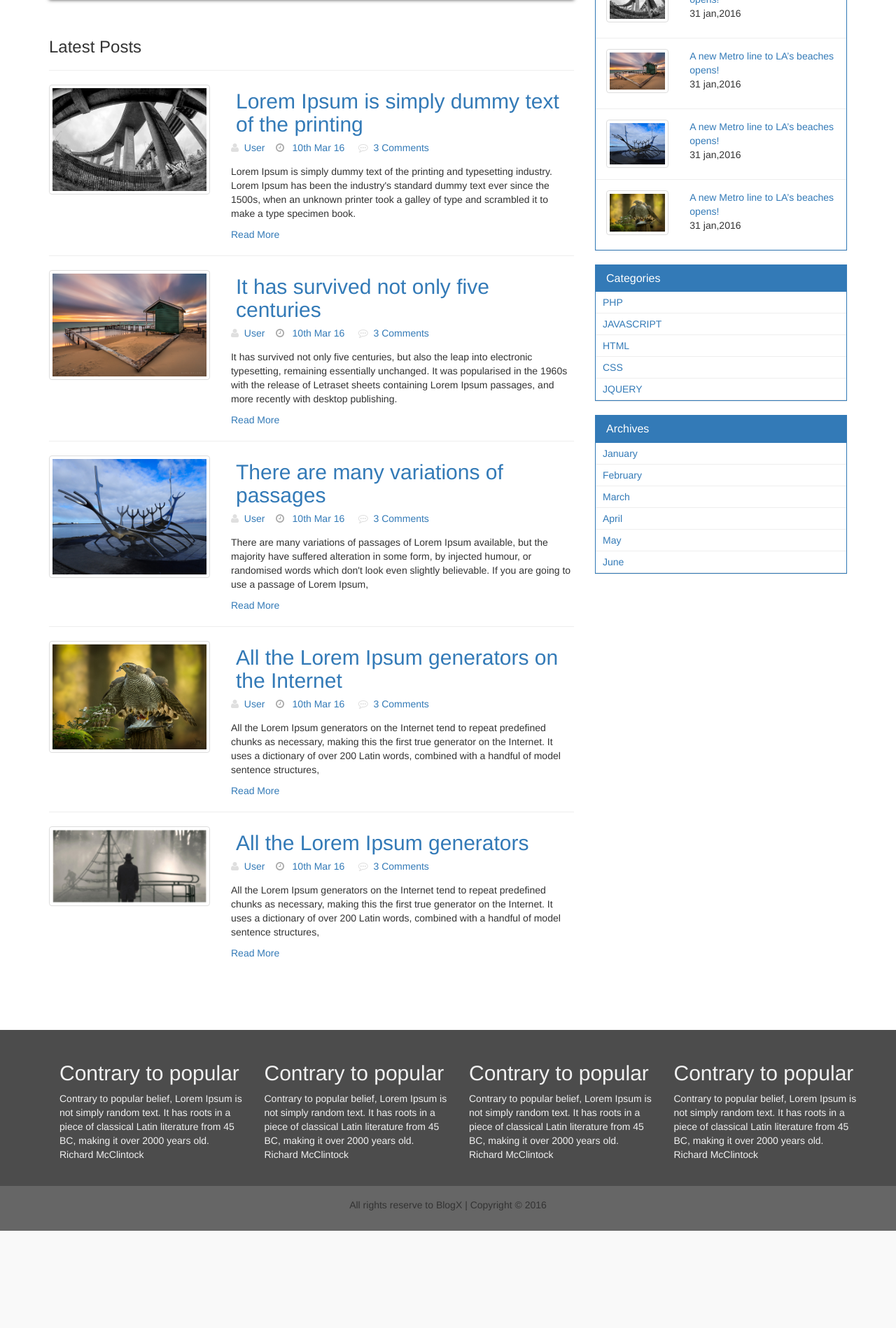
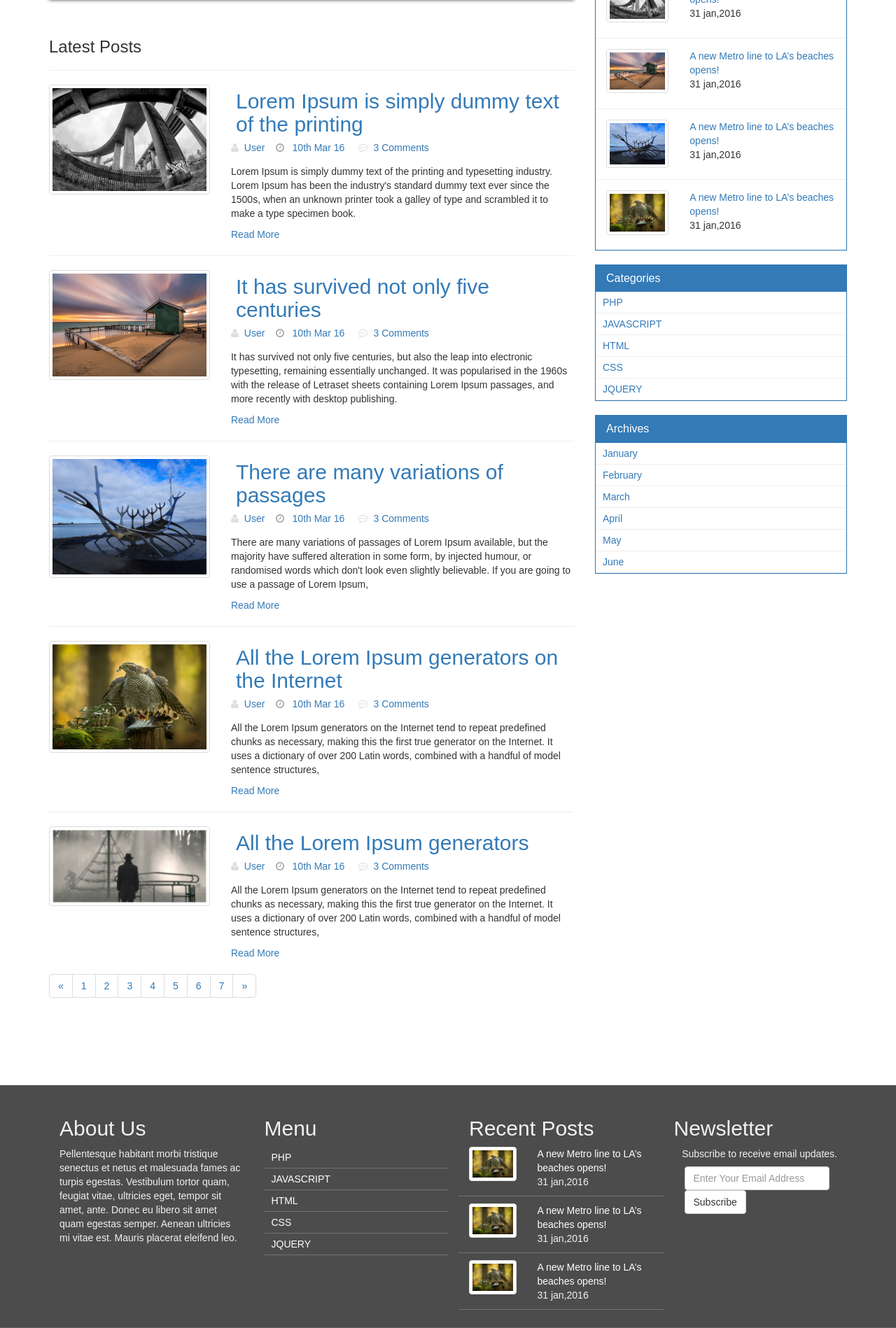
Before and after one commit to themeexpress/Blogx, a PHP site: page /main.html in a window 1280 px wide. Shown: the part 533-2431 px from the top of the page at 70% size. Before the commit the page ends 2292 px from the top, so only its background shows below. Run offline with PHP 8.4, Linux system fonts and the light colour scheme.

Commit message:
main tamplate's footer

```diff
--- a/css/custom.css
+++ b/css/custom.css
@@ -30,6 +30,9 @@ padding: 17px;
 
 
 /*limon*/
+body{
+	font-family: 'Raleway', sans-serif;
+}
 .border-bottom{
 	border-bottom: 1px solid #eee;
 }
--- a/index.html
+++ b/index.html
@@ -11,6 +11,7 @@
     <link href="css/bootstrap.css" rel="stylesheet">
     <link href="css/custom.css" rel="stylesheet">
     <link href="css/font-awesome.css" rel="stylesheet">
+    <link href='https://fonts.googleapis.com/css?family=Raleway' rel='stylesheet' type='text/css'>
 
     <!-- HTML5 shim and Respond.js for IE8 support of HTML5 elements and media queries -->
     <!-- WARNING: Respond.js doesn't work if you view the page via file:// -->
--- a/main.html
+++ b/main.html
@@ -174,7 +174,27 @@
 
                       </div>
 
-
+                      <nav>
+                        <ul class="pagination">
+                          <li>
+                            <a href="#" aria-label="Previous">
+                              <span aria-hidden="true">&laquo;</span>
+                            </a>
+                          </li>
+                          <li><a href="#">1</a></li>
+                          <li><a href="#">2</a></li>
+                          <li><a href="#">3</a></li>
+                          <li><a href="#">4</a></li>
+                          <li><a href="#">5</a></li>
+                          <li><a href="#">6</a></li>
+                          <li><a href="#">7</a></li>
+                          <li>
+                            <a href="#" aria-label="Next">
+                              <span aria-hidden="true">&raquo;</span>
+                            </a>
+                          </li>
+                        </ul>
+                      </nav>
                   </div><!--End content area-->
                   <div class="col-md-4"><!--Sidebar area-->
                       <div class="panel panel-primary">
@@ -308,26 +328,64 @@
           <div class="col-md-3">
 
             <article>
-              <h2>Contrary to popular</h2>
-              <p>Contrary to popular belief, Lorem Ipsum is not simply random text. It has roots in a piece of classical Latin literature from 45 BC, making it over 2000 years old. Richard McClintock</p>
+              <h2>About Us</h2>
+              <p>Pellentesque habitant morbi tristique senectus et netus et malesuada fames ac turpis egestas. Vestibulum tortor quam, feugiat vitae, ultricies eget, tempor sit amet, ante. Donec eu libero sit amet quam egestas semper. Aenean ultricies mi vitae est. Mauris placerat eleifend leo.</p>
             </article>
           </div>
           <div class="col-md-3">
             <article>
-              <h2>Contrary to popular</h2>
-              <p>Contrary to popular belief, Lorem Ipsum is not simply random text. It has roots in a piece of classical Latin literature from 45 BC, making it over 2000 years old. Richard McClintock</p>
+              <h2>Menu</h2>
+              <ul class="list-footer">
+                <li><a href="#">PHP</a></li>
+                <li><a href="#">JAVASCRIPT</a></li>
+                <li><a href="#">HTML</a></li>
+                <li><a href="#">CSS</a></li>
+                <li><a href="#">JQUERY</a></li>
+              </ul>
+            </article>
+          </div>
+          <div class="col-md-3">
+            <article class="footer-recent-posts">
+              <h2>Recent Posts</h2>
+              <div class="row footer-border">
+                <div class="col-md-4 col-sm-2 col-xs-4">
+                  <img src="image/four.jpg" class="img-thumbnail">
+                </div>
+                <div class="col-md-8">
+                  <a href="#">A new Metro line to LA’s beaches opens!</a>
+                  <p>31 jan,2016</p>
+                </div>
+              </div>
+              <div class="row footer-border top-spacing">
+                <div class="col-md-4 col-sm-2 col-xs-4">
+                  <img src="image/four.jpg" class="img-thumbnail">
+                </div>
+                <div class="col-md-8">
+                  <a href="#">A new Metro line to LA’s beaches opens!</a>
+                  <p>31 jan,2016</p>
+                </div>
+              </div>
+              <div class="row footer-border top-spacing">
+                <div class="col-md-4 col-sm-2 col-xs-4">
+                  <img src="image/four.jpg" class="img-thumbnail">
+                </div>
+                <div class="col-md-8">
+                  <a href="#">A new Metro line to LA’s beaches opens!</a>
+                  <p>31 jan,2016</p>
+                </div>
+              </div>
             </article>
           </div>
           <div class="col-md-3">
             <article>
-              <h2>Contrary to popular</h2>
-              <p>Contrary to popular belief, Lorem Ipsum is not simply random text. It has roots in a piece of classical Latin literature from 45 BC, making it over 2000 years old. Richard McClintock</p>
-            </article>
-          </div>
-          <div class="col-md-3">
-            <article>
-              <h2>Contrary to popular</h2>
-              <p>Contrary to popular belief, Lorem Ipsum is not simply random text. It has roots in a piece of classical Latin literature from 45 BC, making it over 2000 years old. Richard McClintock</p>
+              <h2>Newsletter</h2>
+              &nbsp;&nbsp;&nbsp;Subscribe to receive email updates.
+              <form class="navbar-form">
+                <div class="form-group">
+                  <input type="text" class="form-control" placeholder="Enter Your Email Address">
+                </div>
+                <button type="submit" class="btn btn-default">Subscribe</button>
+              </form>
             </article>
           </div>
 
```
